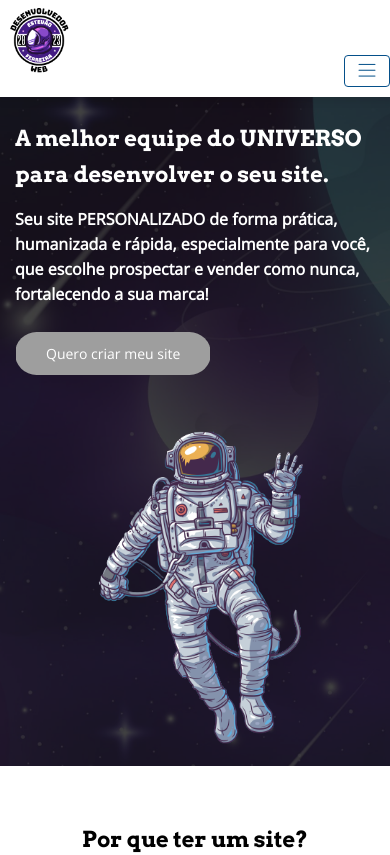
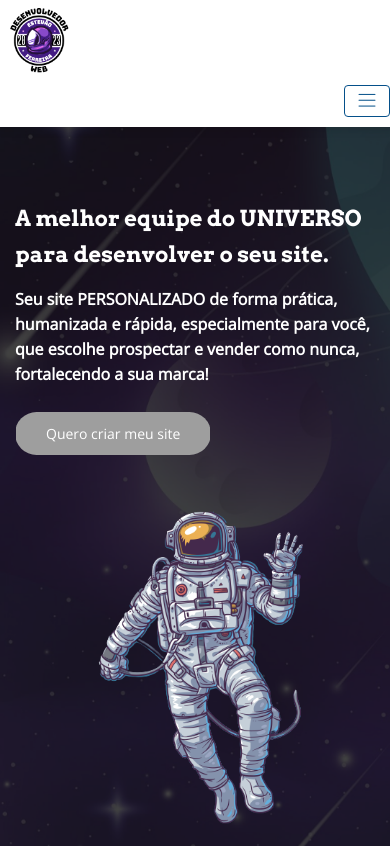
Before and after one commit to estevaonrs/landing_pageEF, a plain HTML site: page index.html in a window 390 px wide. Shown: the top 855 px of the page. Drawn offline with nearby package versions, Linux system fonts and the light colour scheme; grey boxes are pictures that could not be loaded; files whose address does not match are found by name.

Commit message:
responsividade

```diff
--- a/assets/css/main.css
+++ b/assets/css/main.css
@@ -30,6 +30,7 @@ a {
   -moz-transition: all 0.2s linear;
   -o-transition: all 0.2s linear;
   transition: all 0.2s linear;
+
 }
 
 a:hover {
@@ -534,7 +535,6 @@ hr {
 .navbar-brand {
   position: relative;
   padding: 0px;
-
 }
 
 .top-nav-collapse {
--- a/assets/css/responsive.css
+++ b/assets/css/responsive.css
@@ -111,7 +111,7 @@
   }
 
   .navbar-expand-md .navbar-toggler {
-    margin: -20px 0px 0px 0px;
+    margin: 10px 0px 0px 0px;
   }
   .bg-inverse {
     background: #fff !important;
@@ -142,7 +142,7 @@
     font-size: 14px;
   }
   #hero-area {
-    padding: 120px 0 01px;
+    padding: 200px 0 01px;
   }
   #hero-area .contents .btn {
     margin: 5px 10px 10px 0px;
```
